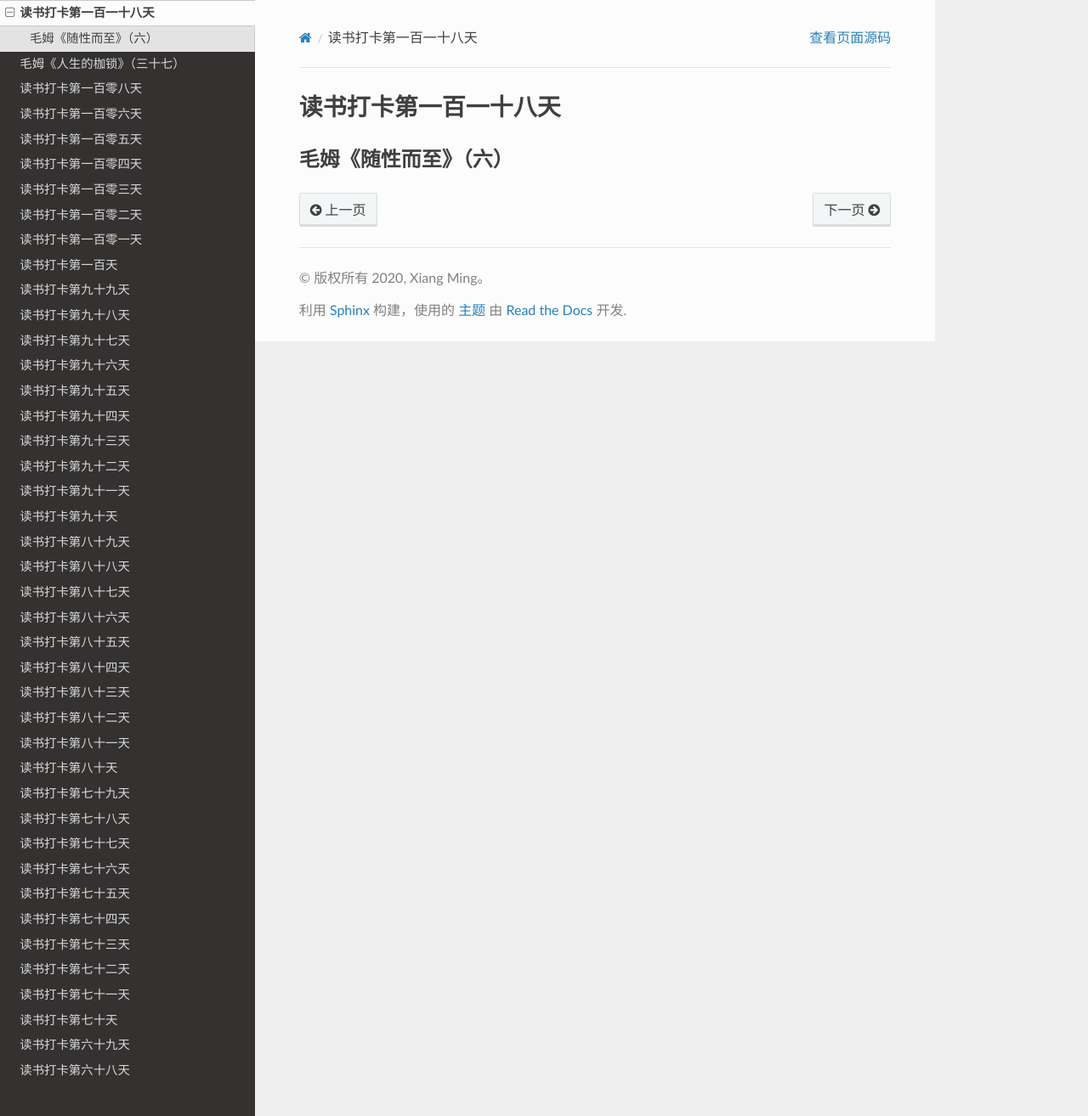
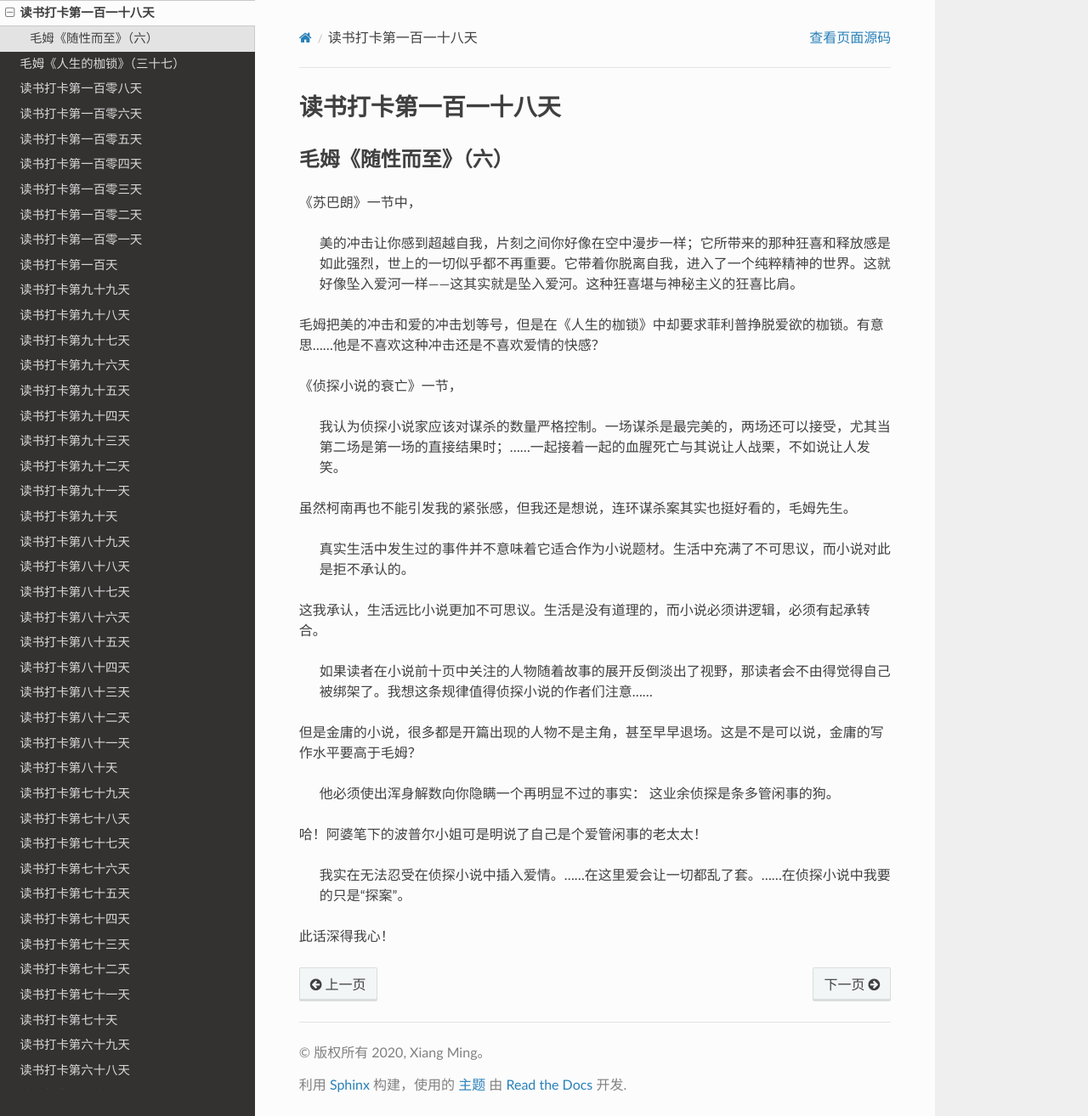
Before and after one commit to xiangming1975/reading, a Sphinx documentation site: the page built from source/2020-10-06.md, in a window 1280 px wide and 1314 px high. Shown: the whole window at 85% size. Built offline with Sphinx 7.4.7 and the Read the Docs theme 2.0.0, drawn with Linux system fonts in a browser that asks for light colours.

Commit message:
继续读随性而至

```diff
--- a/source/2020-10-06.md
+++ b/source/2020-10-06.md
@@ -3,3 +3,31 @@
 
 毛姆《随性而至》（六）
 ---
+
+《苏巴朗》一节中，
+
+> 美的冲击让你感到超越自我，片刻之间你好像在空中漫步一样；它所带来的那种狂喜和释放感是如此强烈，世上的一切似乎都不再重要。它带着你脱离自我，进入了一个纯粹精神的世界。这就好像坠入爱河一样——这其实就是坠入爱河。这种狂喜堪与神秘主义的狂喜比肩。
+
+毛姆把美的冲击和爱的冲击划等号，但是在《人生的枷锁》中却要求菲利普挣脱爱欲的枷锁。有意思……他是不喜欢这种冲击还是不喜欢爱情的快感？
+
+《侦探小说的衰亡》一节，
+
+> 我认为侦探小说家应该对谋杀的数量严格控制。一场谋杀是最完美的，两场还可以接受，尤其当第二场是第一场的直接结果时；……一起接着一起的血腥死亡与其说让人战栗，不如说让人发笑。
+
+虽然柯南再也不能引发我的紧张感，但我还是想说，连环谋杀案其实也挺好看的，毛姆先生。
+
+> 真实生活中发生过的事件并不意味着它适合作为小说题材。生活中充满了不可思议，而小说对此是拒不承认的。
+
+这我承认，生活远比小说更加不可思议。生活是没有道理的，而小说必须讲逻辑，必须有起承转合。
+
+> 如果读者在小说前十页中关注的人物随着故事的展开反倒淡出了视野，那读者会不由得觉得自己被绑架了。我想这条规律值得侦探小说的作者们注意……
+
+但是金庸的小说，很多都是开篇出现的人物不是主角，甚至早早退场。这是不是可以说，金庸的写作水平要高于毛姆？
+
+> 他必须使出浑身解数向你隐瞒一个再明显不过的事实： 这业余侦探是条多管闲事的狗。
+
+哈！阿婆笔下的波普尔小姐可是明说了自己是个爱管闲事的老太太！
+
+> 我实在无法忍受在侦探小说中插入爱情。……在这里爱会让一切都乱了套。……在侦探小说中我要的只是“探案”。
+
+此话深得我心！
```
